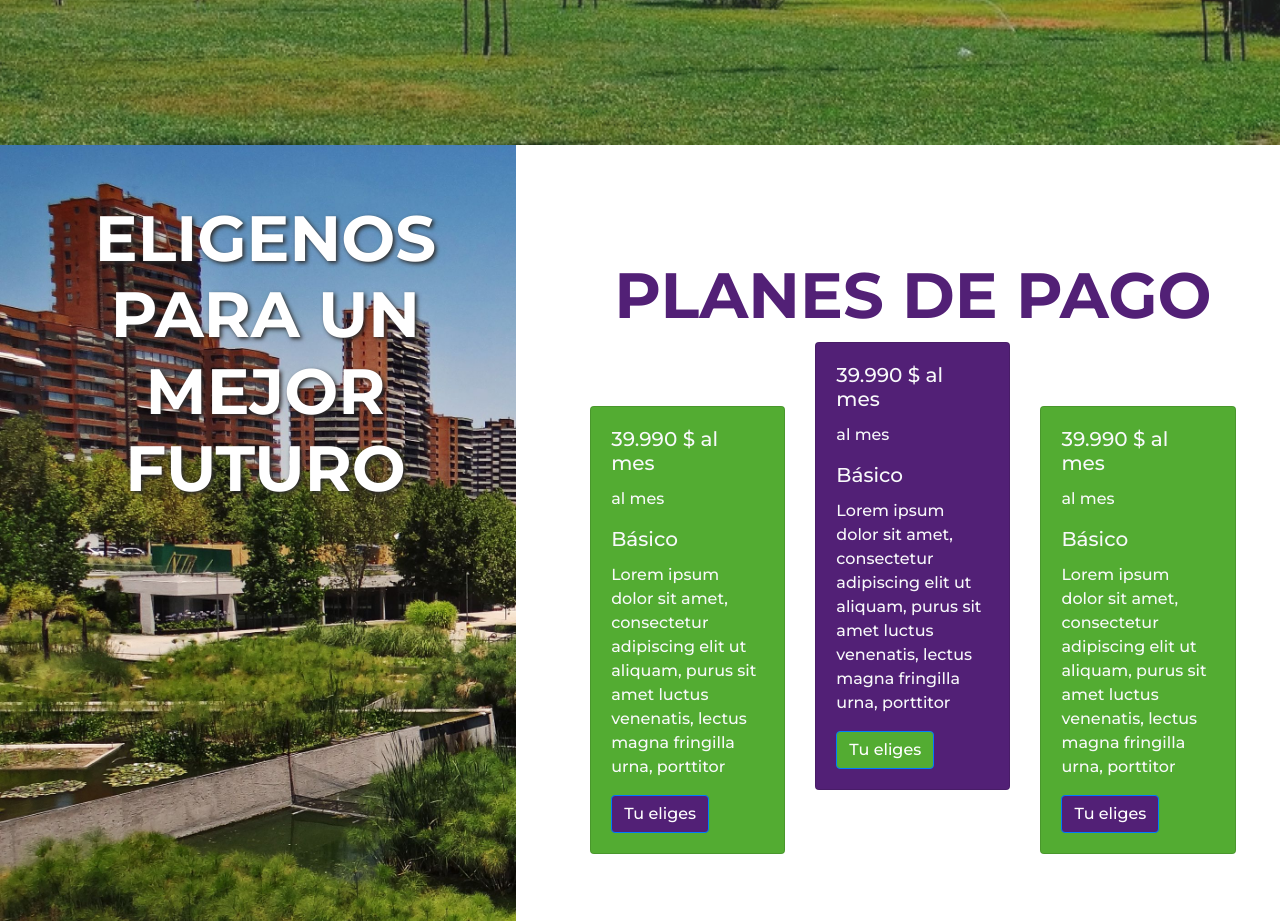
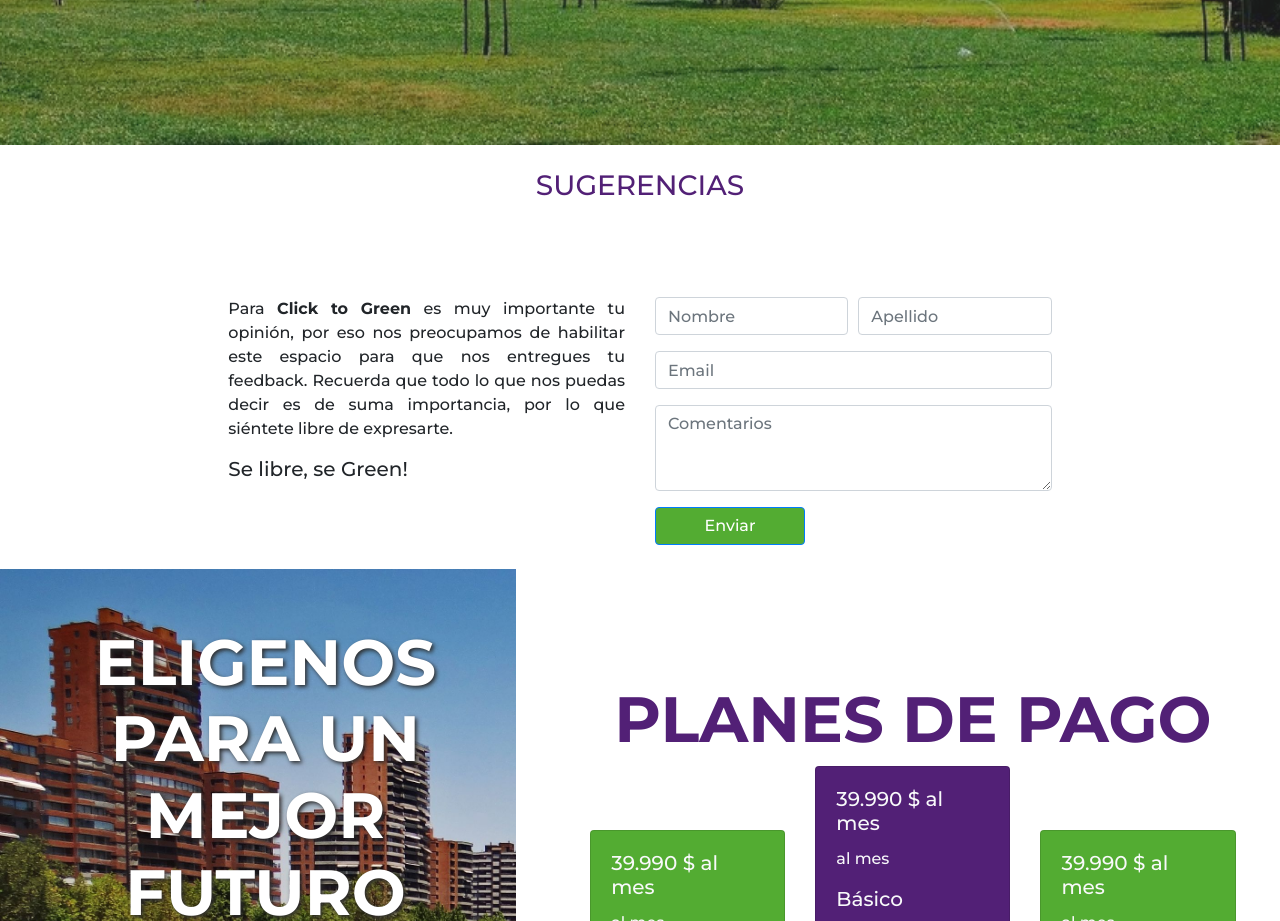
Before and after one commit to alejojimenez/Projetc-Click-to-green, a React (Create React App) app: page /sugerencias in a window 1280 px wide. Shown: the part 820-1741 px from the top of the page. Built offline with nearby package versions, Linux system fonts and the light colour scheme.

Commit message:
Subiendo Cambios en el Router

```diff
--- a/src/App.js
+++ b/src/App.js
@@ -17,10 +17,10 @@ function App() {
         <div>
           <Home />
           <Switch>
-            {/* <Route exact path="/" component={Home} /> */}
-            <Route exact path="/" component={PayMethod} />
-            <Route exact path="/" component={Suggestions} />
-            {/* <Route render={() => <h1>ERROR 404</h1>} /> */}
+            {/* <Route exact path="/" component={Home} />  */}
+            <Route exact path="/planes-de-pago" component={PayMethod} />
+            <Route exact path="/sugerencias" component={Suggestions} />
+            {/* <Route render={() => <h1>ERROR 404</h1>} />  */}
           </Switch>
           <PayMethod />
           <Suggestions />
--- a/src/views/Home.jsx
+++ b/src/views/Home.jsx
@@ -1,10 +1,8 @@
 import React from 'react';
 import { Container, Row, Col } from 'react-bootstrap';
-import parqueOhiggins from "../img/parque-o-higgins.jpg";
 import "../styles/StyleHome.css";
 
 // Secciones
-//* <img src = {parqueOhiggins} alt="Parque Bernardo O'Higgins" /> */
 import NavBarTop from "../components/NavBarTop";
 
 const Home = () => {
--- a/src/views/Suggestions.jsx
+++ b/src/views/Suggestions.jsx
@@ -1,5 +1,5 @@
 import React from "react";
-import { Col, Row, Card, Button, Container, Form } from "react-bootstrap";
+import { Col, Row, Button, Container, Form } from "react-bootstrap";
 
 const Suggestions = () => {
     return (
@@ -46,4 +46,4 @@ const Suggestions = () => {
     )
 }
 
-export default Suggestions
+export default Suggestions;
```
